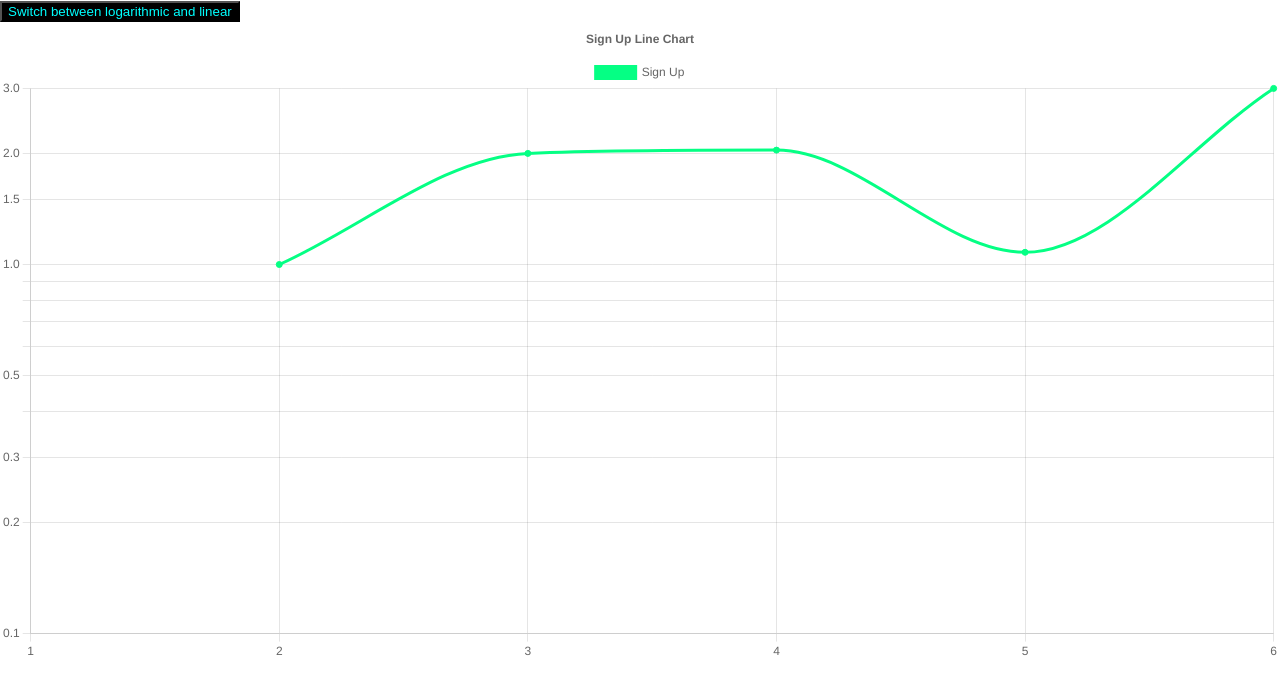
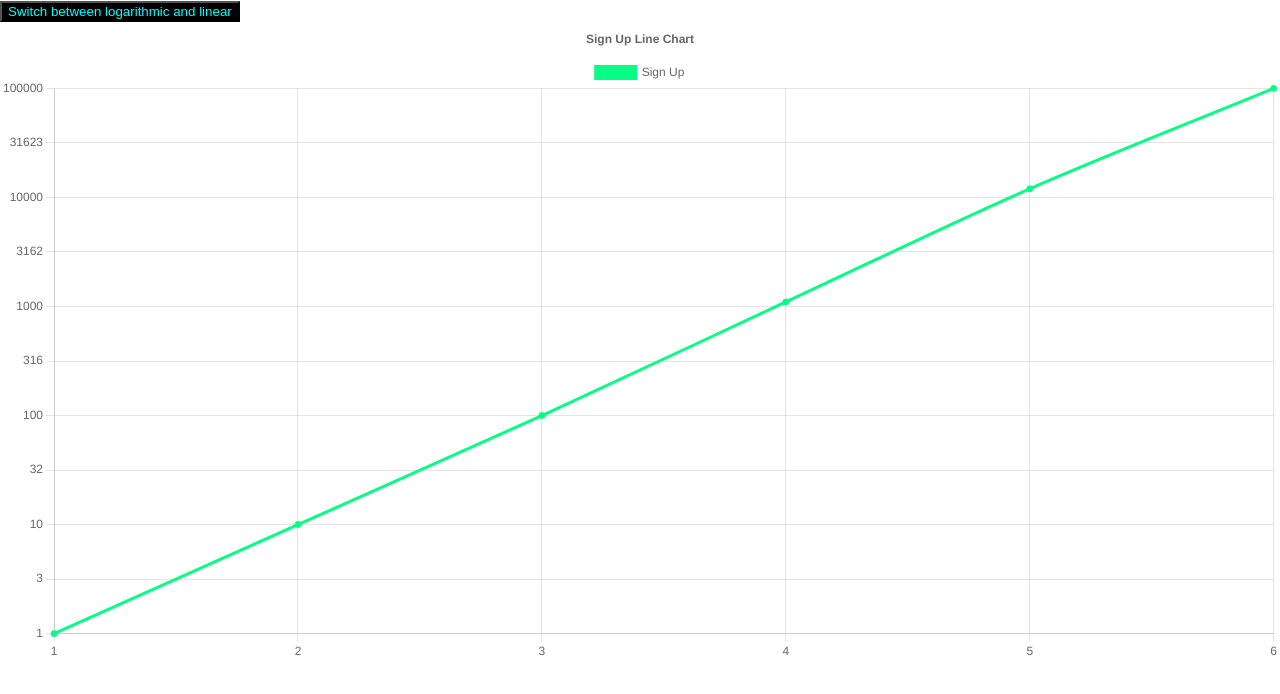
Before and after one commit to gatoratemylips/history-chart, a React (Create React App) app: page / in a window 1280 px wide. Shown: the top 694 px of the page. Built offline with nearby package versions, Linux system fonts and the light colour scheme.

Commit message:
logarithmic works correctly

```diff
--- a/src/App.js
+++ b/src/App.js
@@ -1,6 +1,7 @@
 import React from 'react';
 import Chart from 'chart.js/auto';
 import { useState } from 'react';
+import { Line } from 'react-chartjs-2';
 import {
   Chart as ChartJS,
   CategoryScale,
@@ -13,13 +14,13 @@ import {
   LogarithmicScale,
 
 } from 'chart.js';
-import { Line } from 'react-chartjs-2';
+
 import faker from 'faker';
 
 export default function App() {
   const [toggle, setToggle] = useState(false);
 
-  const datas = [1, 10, 100, 110,12, 1000];
+  const datas = [1, 10, 100, 1100, 12000, 100000];
   const monthNames = ['January', 'February', 'March', 'April', 'May', 'June', 'July', 'August', 'September', 'October', 'November', 'December'];
 
   ChartJS.register(
@@ -35,8 +36,11 @@ export default function App() {
   const options = {
     scales: {
       y: {
-        type: toggle ? "linear" : 'logarithmic',
-
+        type: 'linear', // Linear scale for the y-axis
+        beginAtZero: true,
+        ticks: {
+          callback: value => Math.pow(10, value).toFixed(0), // Convert back to original values
+        },
       },
     },
     responsive: true,
@@ -49,8 +53,7 @@ export default function App() {
           title: (context) => `Month: ${monthNames[context[0].label - 1]}`,
           label: (context) => {
             const originalValue = Math.pow(10, context.parsed.y).toFixed(0);
-
-            return `Sign Ups: ${toggle ? context.parsed.y : originalValue}`;
+            return `Value: ${originalValue}`;
           },
 
         },
@@ -65,20 +68,20 @@ export default function App() {
     },
   };
 
-  function deneme(){
-    if(!toggle){
+  function deneme() {
+    if (!toggle) {
       return value => Math.pow(10, value).toFixed(0);
     }
 
   }
-  function deneme2(){
-    if(toggle){
+  function deneme2() {
+    if (toggle) {
       return datas;
-    }else{
+    } else {
       return transformedYData;
     }
 
-    }
+  }
 
 
 
@@ -101,7 +104,7 @@ export default function App() {
     datasets: [
       {
         label: 'Sign Up',
-        data: toggle ? datas : transformedYData,
+        data: transformedYData,
         borderColor: 'rgb(5, 989, 132)',
         backgroundColor: 'rgb(5, 989, 132)',
         cubicInterpolationMode: "monotone",
```
